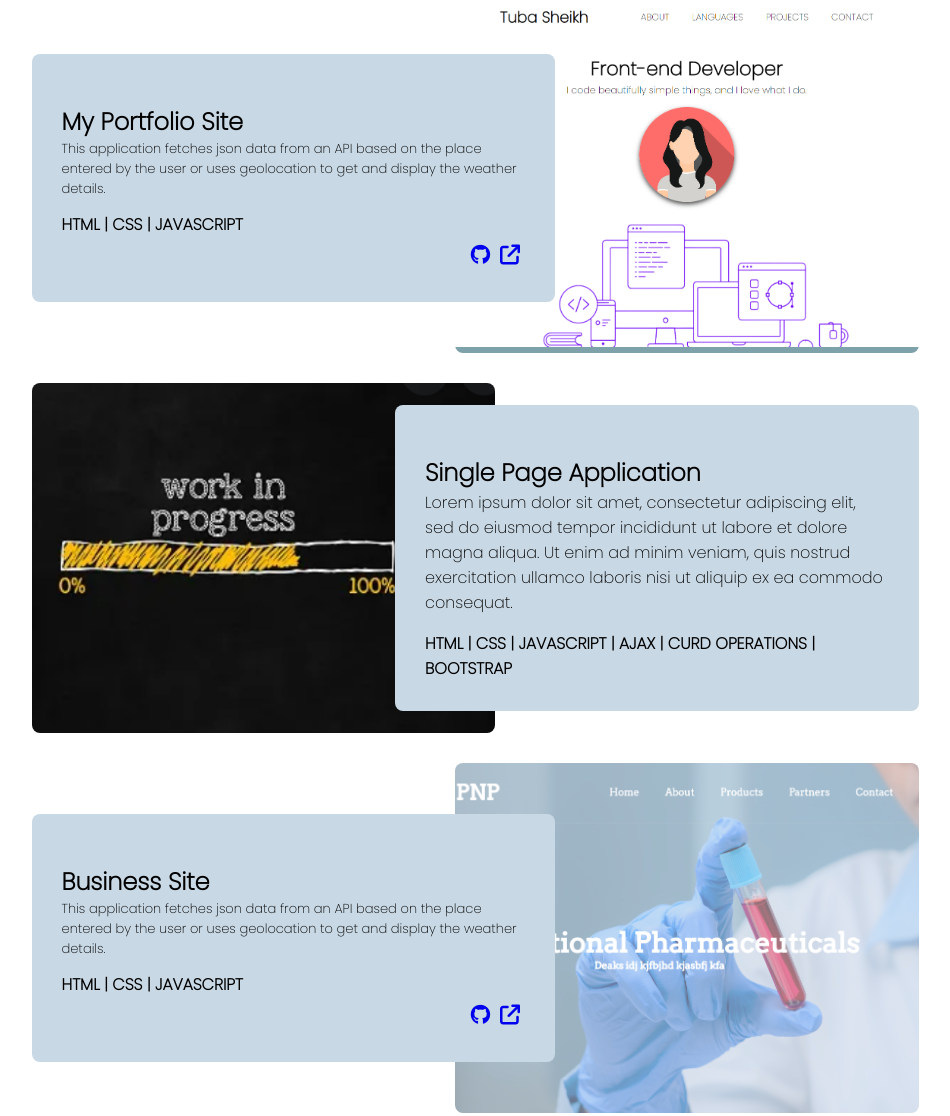
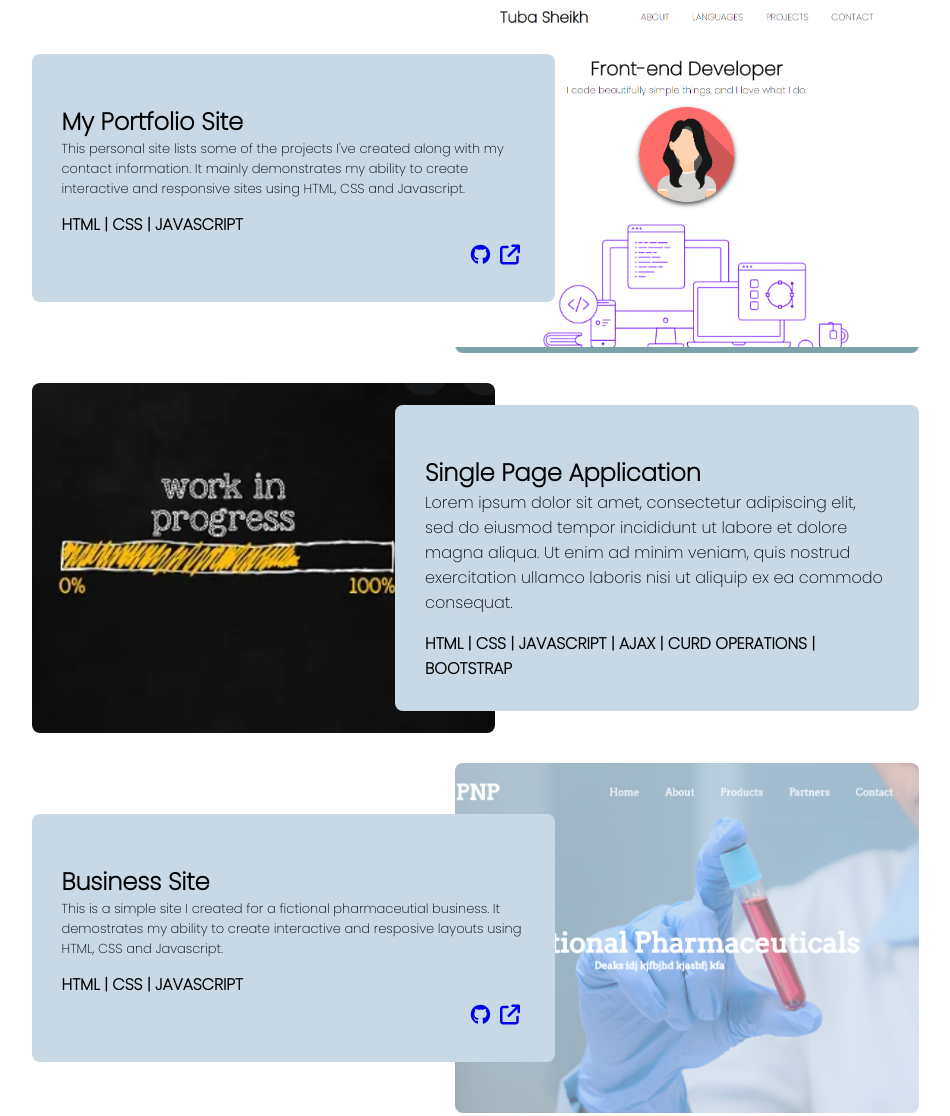
Before and after one commit to tubasheikh/tubasheikh.github.io, a plain HTML site: page index.html in a window 1280 px wide. Shown: the part 1994-3110 px from the top of the page, without its empty margins (165-1115 px from the left). Drawn offline with nearby package versions, Linux system fonts and the light colour scheme.

Commit message:
updated project info

```diff
--- a/index.html
+++ b/index.html
@@ -134,7 +134,8 @@
                             <div class="content">
                                 <h2>My Portfolio Site</h2>
                                 <p class="proj-description">
-                                    This application fetches json data from an API based on the place entered by the user or uses geolocation to get and display the weather details.
+                                    This personal site lists some of the projects I've created along with my contact information.
+                                    It mainly demonstrates my ability to create interactive and responsive sites using HTML, CSS and Javascript.
                                 </p>
                                 <p class="tech-used">
                                     HTML | CSS | JAVASCRIPT
@@ -176,7 +177,8 @@
                             <div class="content">
                                 <h2>Business Site</h2>
                                 <p class="proj-description">
-                                    This application fetches json data from an API based on the place entered by the user or uses geolocation to get and display the weather details.
+                                    This is a simple site I created for a fictional pharmaceutial business. It demostrates my ability to create
+                                    interactive and resposive layouts using HTML, CSS and Javascript.
                                 </p>
                                 <p class="tech-used">
                                     HTML | CSS | JAVASCRIPT
```
